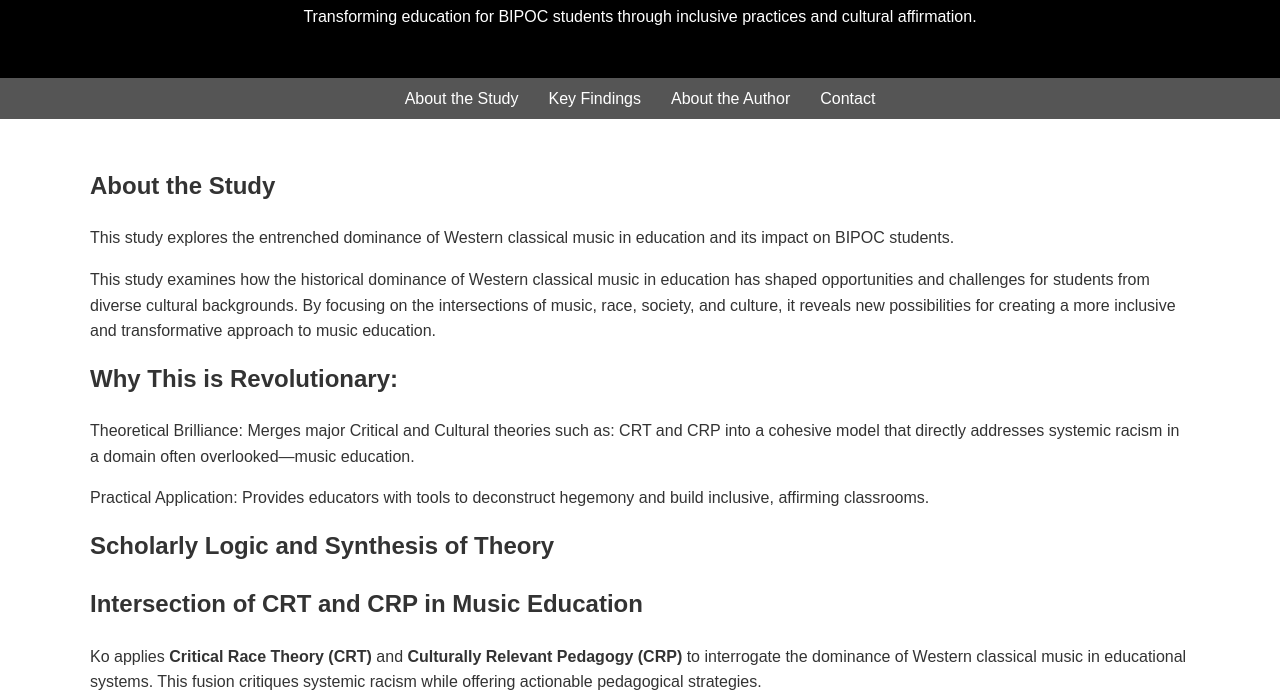
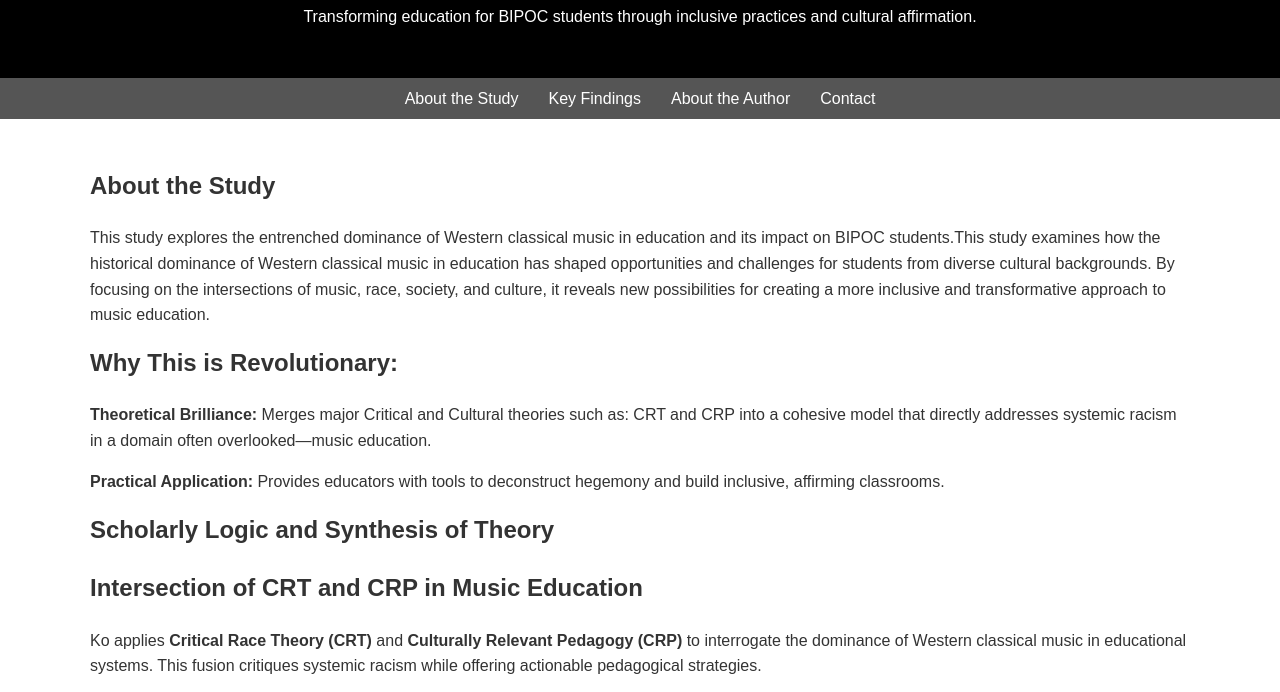
Before and after one commit to educationsound/revolutionizingmusiceducation, a plain HTML site: page index.html in a window 1280 px wide. Shown: the part 108-800 px from the top of the page. Drawn offline with Linux system fonts and the light colour scheme; a script that the page names is missing.

Commit message:
changes of formatting

```diff
--- a/index.html
+++ b/index.html
@@ -27,13 +27,11 @@
         <section id="about">
             <div class="container">
                 <h2>About the Study</h2>
-                <p>This study explores the entrenched dominance of Western classical music in education and its impact on BIPOC students.</p>
+                <p>This study explores the entrenched dominance of Western classical music in education and its impact on BIPOC students.This study examines how the historical dominance of Western classical music in education has shaped opportunities and challenges for students from diverse cultural backgrounds. By focusing on the intersections of music, race, society, and culture, it reveals new possibilities for creating a more inclusive and transformative approach to music education.</p>
 
-
-                 <p>This study examines how the historical dominance of Western classical music in education has shaped opportunities and challenges for students from diverse cultural backgrounds. By focusing on the intersections of music, race, society, and culture, it reveals new possibilities for creating a more inclusive and transformative approach to music education.</p>
-                 <h2>Why This is Revolutionary:</h2>
-                <p>Theoretical Brilliance: Merges major Critical and Cultural theories such as: CRT and CRP into a cohesive model that directly addresses systemic racism in a domain often overlooked—music education.
-                <p>Practical Application: Provides educators with tools to deconstruct hegemony and build inclusive, affirming classrooms.
+                <h2>Why This is Revolutionary:</h2>
+                <p><strong>Theoretical Brilliance:</strong> Merges major Critical and Cultural theories such as: CRT and CRP into a cohesive model that directly addresses systemic racism in a domain often overlooked—music education.
+                <p><strong>Practical Application:</strong> Provides educators with tools to deconstruct hegemony and build inclusive, affirming classrooms.
                 </p>
                 <h2>Scholarly Logic and Synthesis of Theory</h2>
 
```
